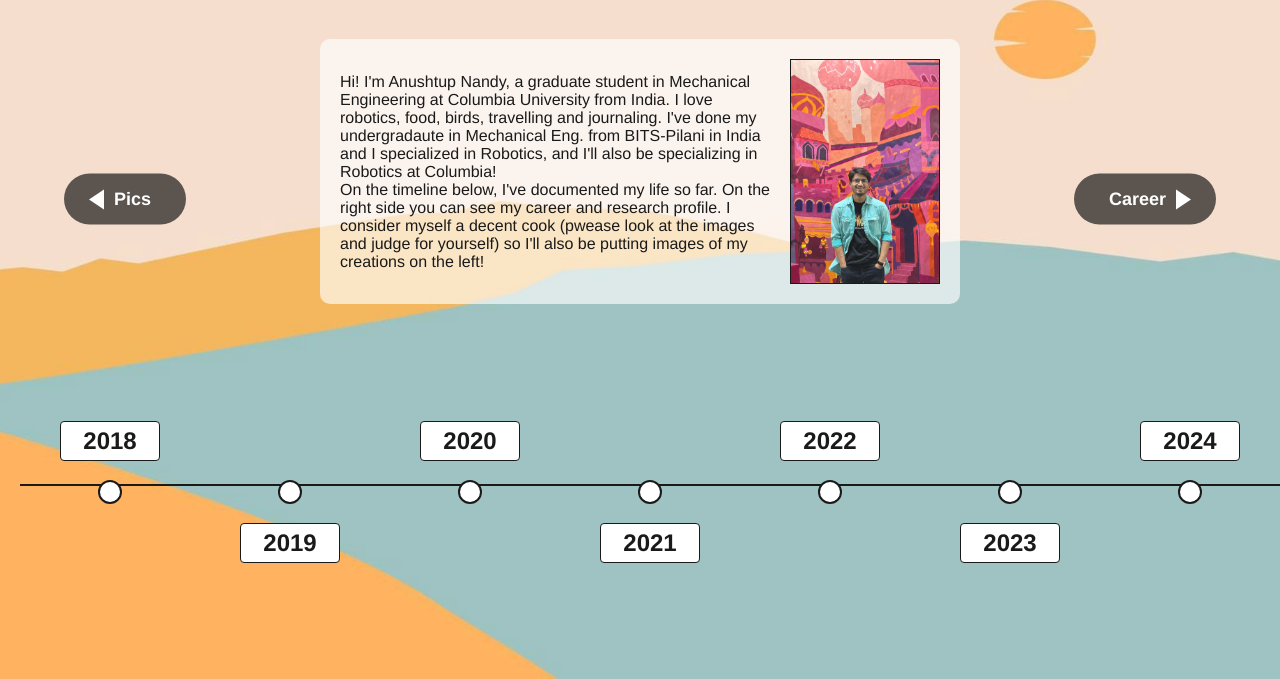
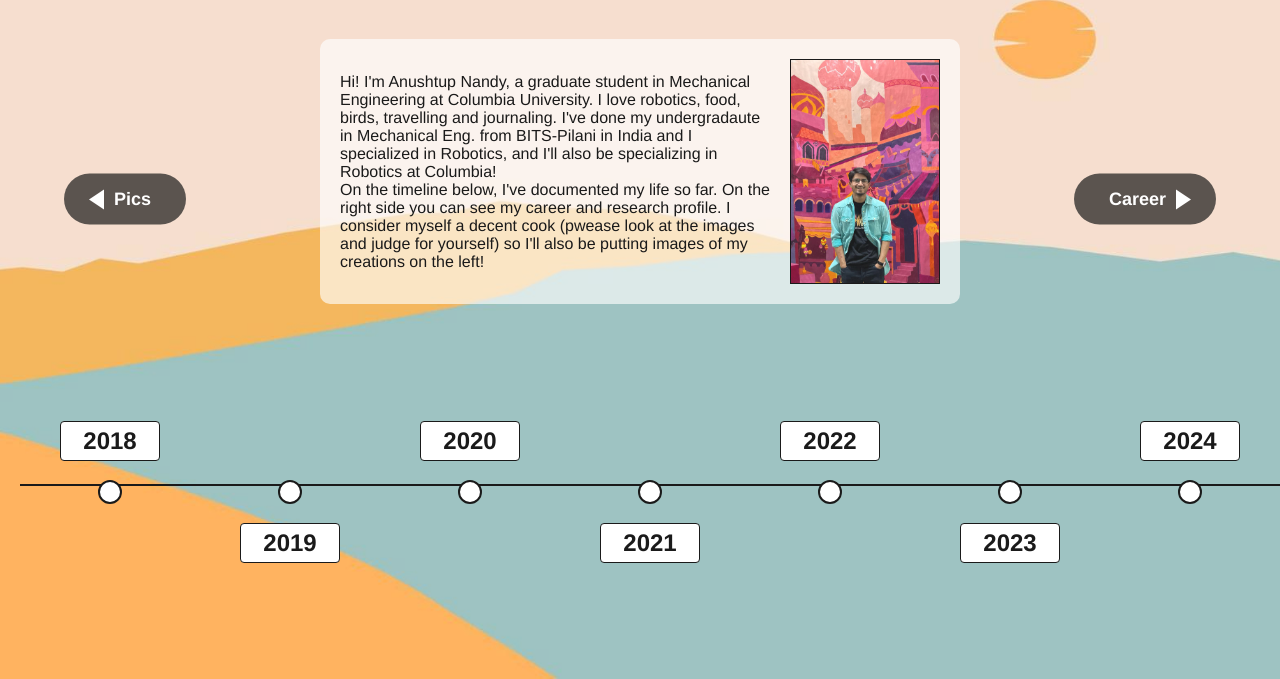
Before and after one commit to anushtup-nandy/anushtup-portfolio, a website: page index.html in a window 1280 px wide. Shown: the part 121-800 px from the top of the page. Drawn offline with Linux system fonts and the light colour scheme.

Commit message:
revamped website-2

```diff
--- a/index.html
+++ b/index.html
@@ -12,7 +12,7 @@
         <div class="about-me">
             <div class="text">
                 <p>Hi! I'm Anushtup Nandy, a graduate student in Mechanical
-                    Engineering at Columbia University from India.
+                    Engineering at Columbia University.
                     I love robotics, food, birds, travelling and journaling.
                     I've done my undergradaute in Mechanical Eng. from BITS-Pilani in India
                     and I specialized in Robotics, and I'll also be specializing in Robotics at
```
